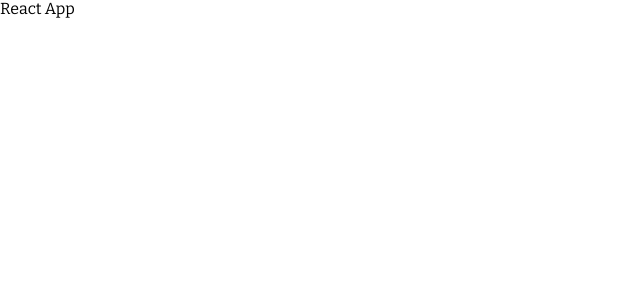
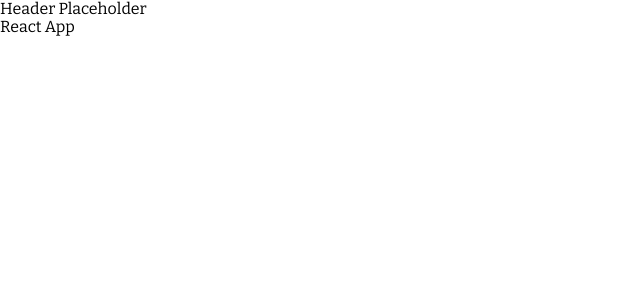
Before and after one commit to profydev/reddit-timer-Tuaev, a React (Create React App) app: page / in a window 1280 px wide. Shown: the top 300 px of the page, without its empty margins (0-640 px from the left). Built offline with nearby package versions, Linux system fonts and the light colour scheme.

Commit message:
Create Header component and add to App

```diff
--- a/src/App.js
+++ b/src/App.js
@@ -1,9 +1,11 @@
 import React from 'react';
 import { BrowserRouter as Router, Switch, Route } from 'react-router-dom';
+import Header from './Header';
 
 function App() {
   return (
     <Router>
+      <Header />
       <Switch>
         <Route exact path="/search">
           Search
--- /dev/null
+++ b/src/Header.js
@@ -0,0 +1,6 @@
+import React from 'react';
+
+function Header() {
+  return <header>Header Placeholder</header>;
+}
+export default Header;
```
